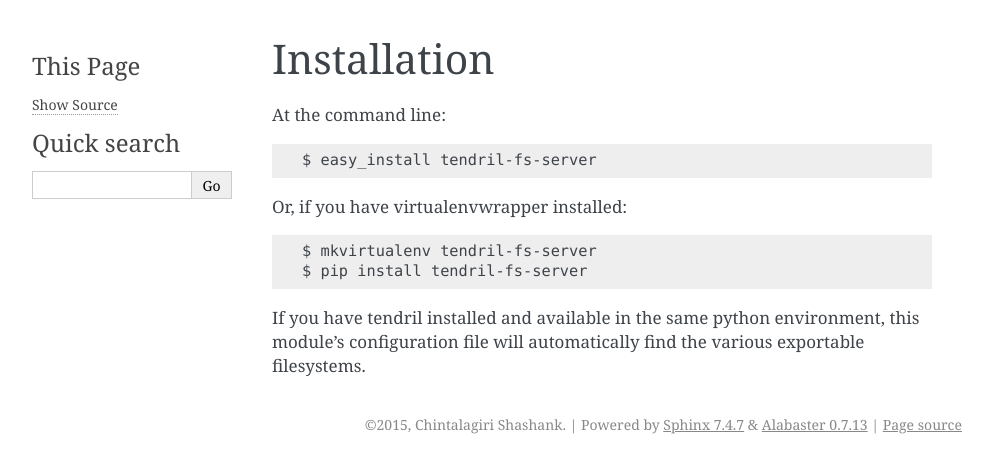
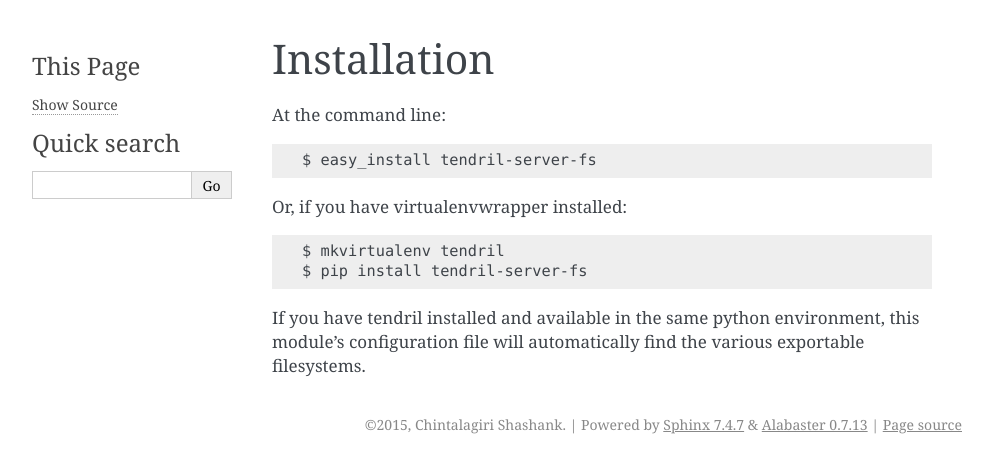
Before and after one commit to chintal/tendril-fs-server, a Sphinx documentation site: the page built from docs/installation.rst, in a window 1280 px wide. Shown: the top 473 px of the page, without its empty margins (148-1140 px from the left). Built offline with Sphinx 7.4.7, drawn with Linux system fonts in a browser that asks for light colours.

Commit message:
Renamed package.

```diff
--- a/docs/installation.rst
+++ b/docs/installation.rst
@@ -4,12 +4,12 @@ Installation
 
 At the command line::
 
-    $ easy_install tendril-fs-server
+    $ easy_install tendril-server-fs
 
 Or, if you have virtualenvwrapper installed::
 
-    $ mkvirtualenv tendril-fs-server
-    $ pip install tendril-fs-server
+    $ mkvirtualenv tendril
+    $ pip install tendril-server-fs
 
 If you have tendril installed and available in the
 same python environment, this module's configuration
--- a/setup.py
+++ b/setup.py
@@ -21,7 +21,7 @@ test_requirements = [
 ]
 
 setup(
-    name='tendril-fs-server',
+    name='tendril-server-fs',
     version='0.2.9',
     description="XML-RPC Filesystem Server using Twisted and Pyfilesystems for Tendril",
     long_description=readme,
@@ -36,7 +36,7 @@ setup(
     install_requires=requirements,
     license="MIT",
     zip_safe=False,
-    keywords='tendril-fs-server',
+    keywords='tendril',
     classifiers=[
         'Development Status :: 4 - Beta',
         "License :: OSI Approved :: MIT License",
```
Also changed, not shown: README.rst (+5 -5 lines), 2 other files.
